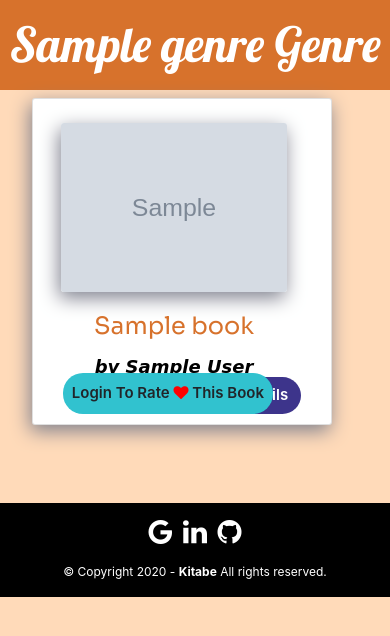
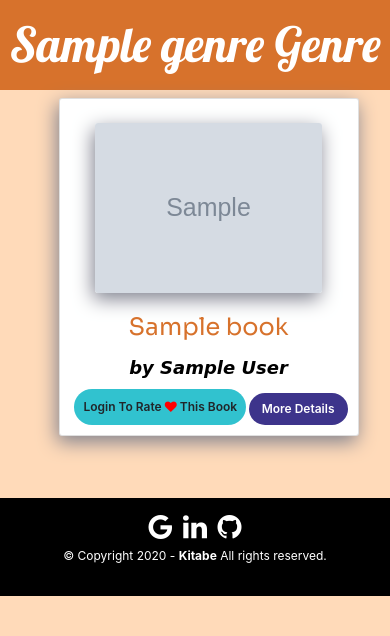
Before and after one commit to cleverpanther/Book_Recommendation_Sys_Hybrid, a Django app: template templates/mainapp/genre.html in a window 390 px wide. Shown: the part 106-742 px from the top of the page. Run offline with Django 3.2, Linux system fonts and the light colour scheme; the template is opened without the code that fills it: most values are stand-ins (such as "Sample title", 1, 10 or a date in 2020); grey boxes marked "Sample" are stand-in pictures; parts of the project's set-up code (start-up, migrations or seed data) failed here and were passed over; some libraries are stand-ins or nearby versions.

Commit message:
genre improved

```diff
--- a/static/mainapp/css/genre.css
+++ b/static/mainapp/css/genre.css
@@ -1,16 +1,18 @@
-.genre-head,.topbook-head{
+ .genre-head,
+ .topbook-head {
      font-family: 'Lobster', cursive;
      font-size: 300%;
      background-color: #D7722C;
-    margin-top:0px;
-    color : white;
+     margin-top: 0px;
+     color: white;
  }
 
  .card-horizontal {
      display: flex;
      flex: 1 1 auto;
  }
-.card-img{
+
+ .card-img {
      flex-shrink: 0;
      bottom: -35px;
      left: 35px;
@@ -21,31 +23,37 @@ width: 85%;
      height: 60%;
      margin: 0 auto;
  }
+
  .card-img:hover {
      transform: scale(1.07);
  }
-.card-body-wrap{
-  display:flex;
+
+ .card-body-wrap {
+     display: flex;
  }
-.card{
-transition:0.5s;
-cursor:pointer;
+
+ .card {
+     transition: 0.5s;
+     cursor: pointer;
      border-radius: 3px;
      box-shadow: -2px 6px 19px 0px #7f818e;
  }
-.card-title{
+
+ .card-title {
      font-family: 'Sora', sans-serif;
-  font-size:x-large;
-  color:#D7722C;
-}
-.card-text{
-  font-family: 'Courgette', cursive;
-  color:black;
-  font-weight: bold;
-  font-size:large;
+     font-size: x-large;
+     color: #D7722C;
  }
 
-.card::before, .card::after {
+ .card-text {
+     font-family: 'Courgette', cursive;
+     color: black;
+     font-weight: bold;
+     font-size: large;
+ }
+
+ .card::before,
+ .card::after {
      position: absolute;
      top: 0;
      right: 0;
@@ -53,20 +61,26 @@ bottom: 0;
      left: 0;
      transform: scale3d(0, 0, 1);
      transition: transform .3s ease-out 0s;
-
      content: '';
      pointer-events: none;
  }
+
  .card::before {
      transform-origin: left top;
  }
+
  .card::after {
      transform-origin: right bottom;
  }
-.card:hover::before, .card:hover::after, .card:focus::before, .card:focus::after {
+
+ .card:hover::before,
+ .card:hover::after,
+ .card:focus::before,
+ .card:focus::after {
      transform: scale3d(1, 1, 1);
  }
-.more-details{
+
+ .more-details {
      text-align: center;
      background-color: #3D348B;
      color: #fff;
@@ -74,13 +88,15 @@ transform: scale3d(1, 1, 1);
      font-size: 15px;
      border-radius: 20px;
      position: absolute;
-  bottom:10px;
-  right:10%;
+     bottom: 10px;
+     right: 10%;
  }
-.more-details:hover{
-  color:white;
+
+ .more-details:hover {
+     color: white;
  }
-.rating-block{
+
+ .rating-block {
      display: inline-block;
      text-align: center;
      background-color: #31c2cf;
@@ -88,15 +104,40 @@ transform: scale3d(1, 1, 1);
      font-size: 15px;
      border-radius: 20px;
      position: absolute;
-  padding:8px;
-  bottom:10px;
-  left:10%;
+     padding: 8px;
+     bottom: 10px;
+     left: 10%;
  }
 
  .rating-block:hover {
      text-shadow: 0px 0px 6px rgba(255, 255, 255, 1);
      transition: all 0.4s ease 0s;
  }
-.rateYo{
-  display:none;
+
+ .rateYo {
+     display: none;
  }
+
+ .card-deck {
+     padding-left: 5%;
+     padding-right: 5%;
+     padding-bottom: 2%;
+ }
+
+ @media screen and (max-width: 600px) {
+     .card-text {
+         margin-bottom: 10px !important;
+     }
+     .rating-block {
+         left: 5%;
+         font-size: 12px;
+     }
+     .more-details {
+         right: 10px;
+         font-size: 12px;
+     }
+     .card-deck {
+         padding-right: 0;
+         padding-left: 15%;
+     }
+ }
--- a/static/mainapp/css/layout.css
+++ b/static/mainapp/css/layout.css
@@ -127,4 +127,8 @@
             margin-left: 0%;
             padding-left: 0%;
         }
+        .navbar-nav .nav-link {
+            padding-right: 45%;
+            padding-left: 45%;
+        }
     }
--- a/templates/mainapp/genre.html
+++ b/templates/mainapp/genre.html
@@ -15,10 +15,10 @@ Genre
 <h1 class="genre-head text-center pt-3 pb-3">{{ genre }} Genre</h1>
 
 
-<div class="card-deck pr-4 pl-4 pb-4">
+<div class="card-deck ">
     {% for book in genre_topbook %}
 
-    <div class="card col-sm-6 col-lg-3 mt-2 ml-2 pl-2 mr-2 pr-4" style="width: 300px;">
+    <div class="card col-sm-12 col-lg-3 " style="width: 300px;">
         <div class="row no-gutters">
             <img class="card-img  mt-4 " src="{{book.image_url}}" alt="book Card">
             <div class="card-body text-center">
@@ -47,7 +47,7 @@ Genre
 
     {% if forloop.counter|divisibleby:"4"  %}
 </div>
-<div class="card-deck  pr-4 pl-4 pb-4">
+<div class="card-deck  ">
     {% endif %}
     {% endfor %}
 </div><!-- The final deck is closed here, outside the loop -->
--- a/templates/mainapp/layout.html
+++ b/templates/mainapp/layout.html
@@ -128,11 +128,9 @@
                 <a href="#"><i class="fa fa-linkedin fa-2x" aria-hidden="true"></i></a>
                 <a href="https://github.com/Praful932/Book-Recommendation-System"><i class="fa fa-github fa-2x"
                         aria-hidden="true"></i></a>
-            </div>
-        </div>
-        <div class="row">
-            <div class="col-lg-12 copy">
+                <div class=" copy pt-1">
                 <p class="text-center">&copy; Copyright 2020 - <strong>Kitabe</strong> All rights reserved.</p>
+                </div>
             </div>
         </div>
     </footer>
```
Also changed, not shown: static/mainapp/css/index.css (+9 -0 lines). Lines whose indentation alone changed are shown as unchanged.
